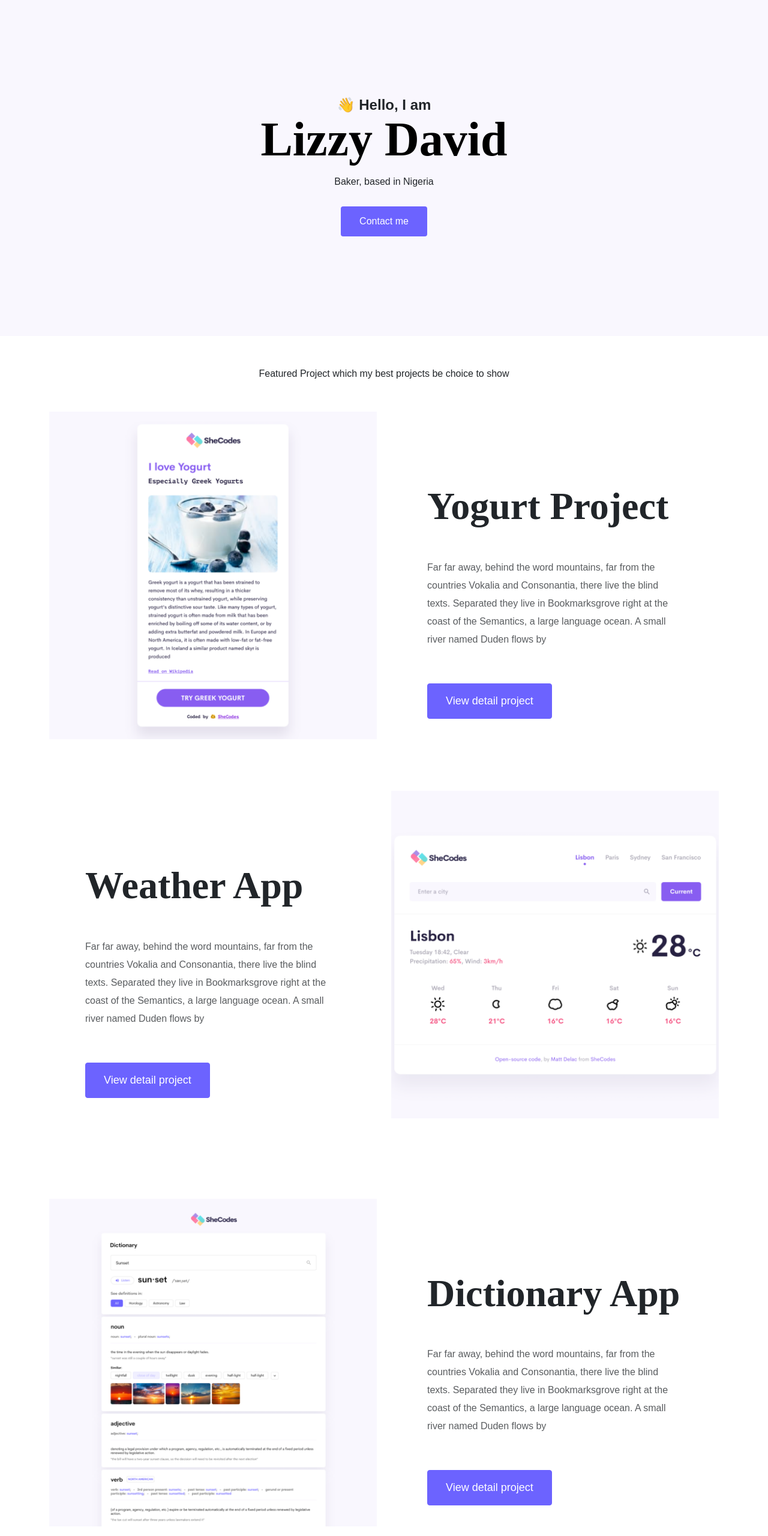
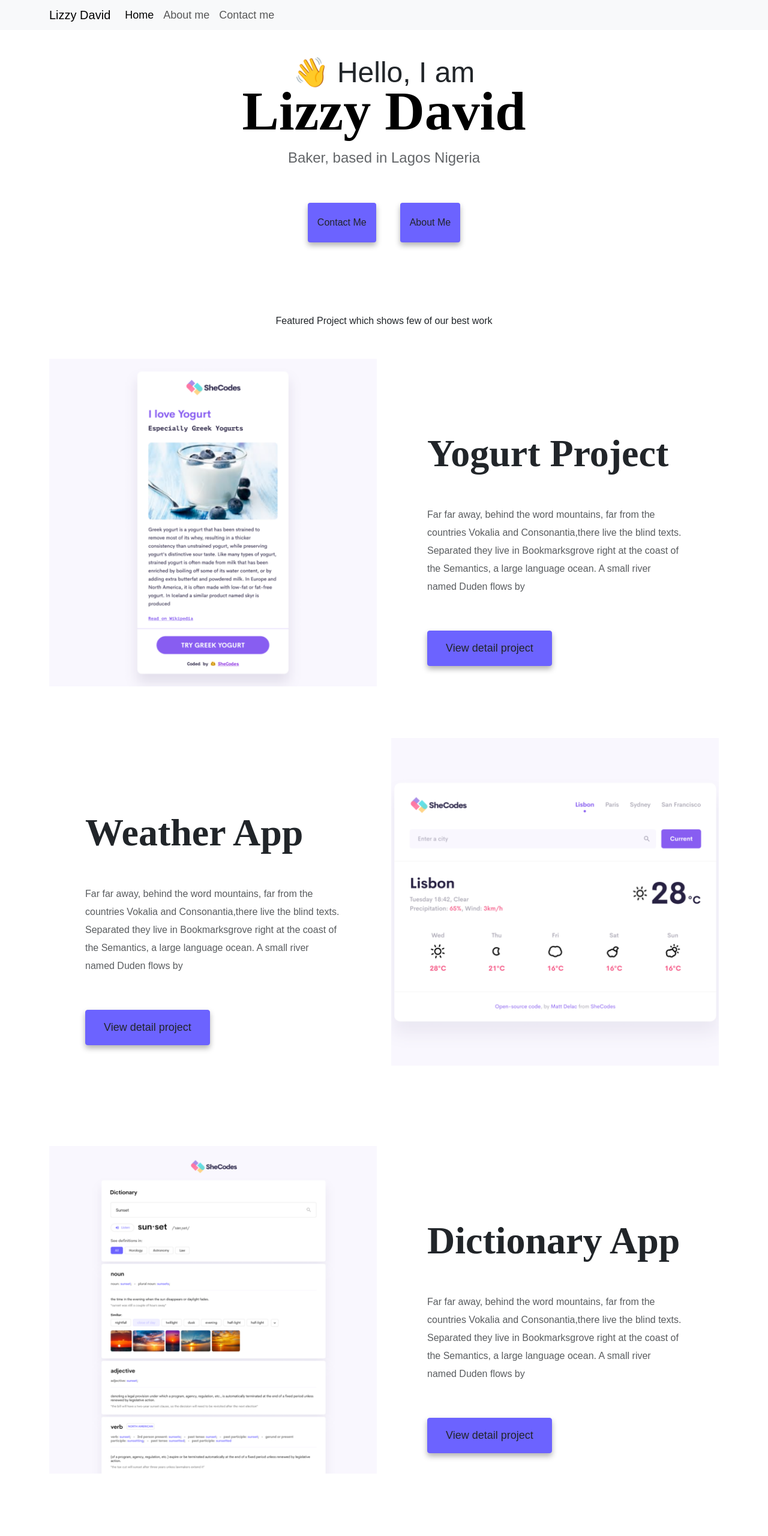
Before and after one commit to Ruby-Gem/Portfolio, a plain HTML site: page index.html in a window 1280 px wide. Shown: the whole page at 60% size. Drawn offline with nearby package versions, Linux system fonts and the light colour scheme; a web font is replaced by a local one.

Commit message:
updated index.html and about.html

```diff
--- a/index.html
+++ b/index.html
@@ -1,82 +1,135 @@
 <!DOCTYPE html>
 <html lang="en">
-
   <head>
     <meta charset="UTF-8" />
     <meta name="viewport" content="width=device-width, initial-scale=1.0" />
-  <link href="https://cdn.jsdelivr.net/npm/bootstrap@5.3.7/dist/css/bootstrap.min.css" rel="stylesheet"
-    integrity="sha384-LN+7fdVzj6u52u30Kp6M/trliBMCMKTyK833zpbD+pXdCLuTusPj697FH4R/5mcr" crossorigin="anonymous" />
-  <script src="https://cdn.jsdelivr.net/npm/bootstrap@5.3.7/dist/js/bootstrap.bundle.min.js"
+    <link
+      href="https://cdn.jsdelivr.net/npm/bootstrap@5.3.7/dist/css/bootstrap.min.css"
+      rel="stylesheet"
+      integrity="sha384-LN+7fdVzj6u52u30Kp6M/trliBMCMKTyK833zpbD+pXdCLuTusPj697FH4R/5mcr"
+      crossorigin="anonymous"
+    />
+    <script
+      src="https://cdn.jsdelivr.net/npm/bootstrap@5.3.7/dist/js/bootstrap.bundle.min.js"
       integrity="sha384-ndDqU0Gzau9qJ1lfW4pNLlhNTkCfHzAVBReH9diLvGRem5+R9g2FzA8ZGN954O5Q"
-    crossorigin="anonymous"></script>
+      crossorigin="anonymous"
+    ></script>
     <link rel="preconnect" href="https://fonts.googleapis.com" />
     <link rel="preconnect" href="https://fonts.gstatic.com" crossorigin />
     <link
       href="https://fonts.googleapis.com/css2?family=Playfair+Display:ital,wght@0,700;1,700&family=Poppins:wght@400;500&display=swap"
-    rel="stylesheet" />
-  <link rel="stylesheet" href="https://cdnjs.cloudflare.com/ajax/libs/font-awesome/6.4.0/css/all.min.css" />
+      rel="stylesheet"
+    />
+    <link
+      rel="stylesheet"
+      href="https://cdnjs.cloudflare.com/ajax/libs/font-awesome/6.4.0/css/all.min.css"
+    />
     <link rel="stylesheet" href="styles/portfolio.css" />
-  <title>Document</title>
+    <title>Liz Portfolio</title>
   </head>
 
   <body>
+    <nav class="navbar navbar-expand-lg navbar-light bg-light fixed-top mb-4">
+      <div class="container">
+        <a class="navbar-brand" href="index.html">Lizzy David</a>
+        <button
+          class="navbar-toggler"
+          type="button"
+          data-bs-toggle="collapse"
+          data-bs-target="#navbarNav"
+          aria-controls="navbarNav"
+          aria-expanded="false"
+          aria-label="Toggle navigation"
+        >
+          <span class="navbar-toggler-icon"></span>
+        </button>
+        <div class="collapse navbar-collapse" id="navbarNav">
+          <ul class="navbar-nav">
+            <li class="nav-item">
+              <a class="nav-link active" aria-current="page" href="index.html"
+                >Home</a
+              >
+            </li>
+            <li class="nav-item">
+              <a class="nav-link" href="about.html">About me</a>
+            </li>
+            <li class="nav-item">
+              <a class="nav-link" href="about.html#contact">Contact me</a>
+            </li>
+          </ul>
+        </div>
+      </div>
+    </nav>
     <div class="hero">
       <div class="subtitle">👋 Hello, I am</div>
       <h1>Lizzy David</h1>
-    <p>Baker, based in Nigeria</p>
-    <div>
-      <a href="a" class="btn btn-branding">Contact me</a>
+      <p>Baker, based in Lagos Nigeria</p>
+      <div class="navigation-links mb-5">
+        <a href="about.html#contact" class="btn btn-branding">Contact me</a>
+        <a href="about.html" class="btn btn-branding">About me</a>
       </div>
     </div>
     <div class="container">
-    <p class="text-center m-5">Featured Project which my best projects be choice to show</p>
+      <p class="text-center m-5">
+        Featured Project which shows few of our best work
+      </p>
       <div class="row">
         <div class="col d-none d-lg-block">
-        <img src="images/yogurt.png" class="img-fluid" alt="">
+          <img src="images/yogurt.png" class="img-fluid" alt="" />
         </div>
         <div class="col">
           <div class="project-desciption">
             <h2 class="mb-5">Yogurt Project</h2>
-    <p class="mb-5 text-muted">Far far away, behind the word mountains, far from the countries Vokalia and Consonantia, there live
-      the blind
-      texts. Separated they live in Bookmarksgrove right at the coast of the Semantics, a large language ocean. A small
-      river named Duden flows by</p>
-    <a href="" class="btn btn-branding-outline"> View detail project</a>
+            <p class="mb-5 text-muted">
+              Far far away, behind the word mountains, far from the countries
+              Vokalia and Consonantia,there live the blind texts. Separated they
+              live in Bookmarksgrove right at the coast of the Semantics, a
+              large language ocean. A small river named Duden flows by
+            </p>
+            <a href="#" class="btn btn-branding-outline">
+              View detail project</a
+            >
           </div>
         </div>
       </div>
       <div class="row mb-5">
-
         <div class="col">
           <div class="project-desciption">
             <h2 class="mb-5">Weather App</h2>
-    <p class="mb-5 text-muted">Far far away, behind the word mountains, far from the countries Vokalia and Consonantia, there live
-      the blind
-      texts. Separated they live in Bookmarksgrove right at the coast of the Semantics, a large language ocean. A small
-      river named Duden flows by</p>
-    <a href="" class="btn btn-branding-outline"> View detail project </a>
+            <p class="mb-5 text-muted">
+              Far far away, behind the word mountains, far from the countries
+              Vokalia and Consonantia,there live the blind texts. Separated they
+              live in Bookmarksgrove right at the coast of the Semantics, a
+              large language ocean. A small river named Duden flows by
+            </p>
+            <a href="#" class="btn btn-branding-outline">
+              View detail project
+            </a>
           </div>
         </div>
         <div class="col d-none d-lg-block">
-        <img src="images/weather.png" class="img-fluid" alt="">
+          <img src="images/weather.png" class="img-fluid" alt="" />
         </div>
       </div>
       <div class="row">
         <div class="col d-none d-lg-block">
-        <img src="images/dictionary.png" class="img-fluid" alt="">
+          <img src="images/dictionary.png" class="img-fluid" alt="" />
         </div>
         <div class="col">
           <div class="project-desciption">
             <h2 class="mb-5">Dictionary App</h2>
-    <p class="mb-5 text-muted">Far far away, behind the word mountains, far from the countries Vokalia and Consonantia, there live
-      the blind
-      texts. Separated they live in Bookmarksgrove right at the coast of the Semantics, a large language ocean. A small
-      river named Duden flows by</p>
-    <a href="" class="btn btn-branding-outline"> View detail project</a>
+            <p class="mb-5 text-muted">
+              Far far away, behind the word mountains, far from the countries
+              Vokalia and Consonantia,there live the blind texts. Separated they
+              live in Bookmarksgrove right at the coast of the Semantics, a
+              large language ocean. A small river named Duden flows by
+            </p>
+            <a href="#" class="btn btn-branding-outline">
+              View detail project</a
+            >
           </div>
         </div>
       </div>
     </div>
   </body>
-
 </html>
--- a/styles/portfolio.css
+++ b/styles/portfolio.css
@@ -3,12 +3,14 @@
     --primary-color-60: #5750dd;
     --heading-font-family: "Playfair", serif;
     --font-family: sans-serif, "poppins";
+    --box-shadow: 0 5px 10px rgba(0, 0, 0, 0.3);
     --base-font-size: 18px;
 }
 
 body {
     font-family: var(--font-family);
     font-size: var(--base-font-size);
+    margin: 7rem auto;
     line-height: 100%;
 }
 h1, h2, h3, h4, .h1, .h2, .h3, .h4 {
@@ -17,7 +19,7 @@ h1, h2, h3, h4, .h1, .h2, .h3, .h4 {
 }
 h1, .h1{
     color: black;
-    font-size: 5rem;
+    font-size: 92px;
 }
 h2 {
     font-size: 4rem;
@@ -28,27 +30,42 @@ p {
     font-size: 16px;
     line-height: 30px;
 }
+.navigation-links {
+  display: flex;
+  margin-top: 40px;
+  justify-content: center;
+}
+
+.navigation-links a {
+  margin: 20px;
+  border-radius: 4px;
+  padding: 20px 15px;
+  text-decoration: none;
+  text-transform: capitalize;
+}
 
 .hero p{
     font-family: var(--font-family);
+    font-size: 24px;
+    opacity: 0.7;
     font-weight: normal;
 }
 
 .hero{
-    background:#F9F7FE ;
     text-align: center;
-    min-height: 70vh;
+    min-height: 30vh;
     align-content:center;
 }
 
 .hero .subtitle {
-    font-weight: 700;
-    font-size: 24px;
+    font-weight: 500;
+    font-size: 48px;
 }
 
 button, .btn, .button {
     background-color: var(--primary-color-50);
-    color: white;
+    box-shadow: var(--box-shadow);
+    color: var(--primary-color);
     border-radius: 4px;
     width: fit-content;
     padding: 12px 30px;
@@ -59,6 +76,7 @@ button, .btn, .button {
 button:hover, .btn:hover, .button:hover {
     background-color: var(--primary-color-60);
     color: white;
+    cursor: pointer;
 }
 
 .btn-branding-outline{
@@ -74,7 +92,7 @@ button:hover, .btn:hover, .button:hover {
 }
 @media (max-width: 900px) {
     h1 {
-    font-size: 44px;
+    font-size: 48px;
     line-height: 1.5;
     }
     .project-desciption {
@@ -82,3 +100,30 @@ button:hover, .btn:hover, .button:hover {
         text-align: center;
     }
 }
+
+.homepage-link {
+  color: var(--primary-color);
+  text-align: center;
+  display: block;
+}
+
+.about-paragraphs {
+  display: flex;
+  margin: 30px 0;
+}
+
+.about-paragraphs p {
+  margin: 10px;
+}
+
+.email-link {
+  display: flex;
+  justify-content: center;
+  color: var(--primary-color);
+  font-size: 28px;
+  text-decoration: none;
+}
+
+.email-link:hover {
+  text-decoration: underline;
+}
```
Also changed, not shown: about.html (added, +92 -0 lines). Lines whose indentation alone changed are shown as unchanged.
